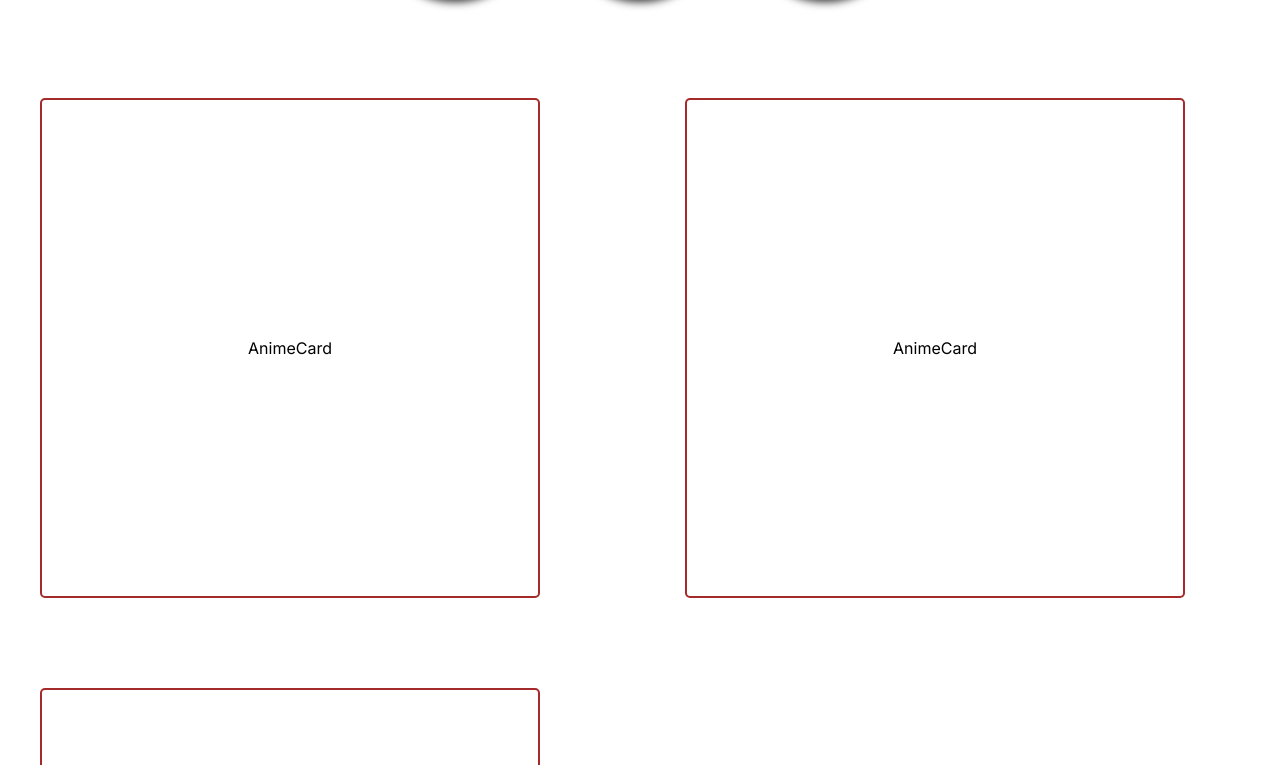
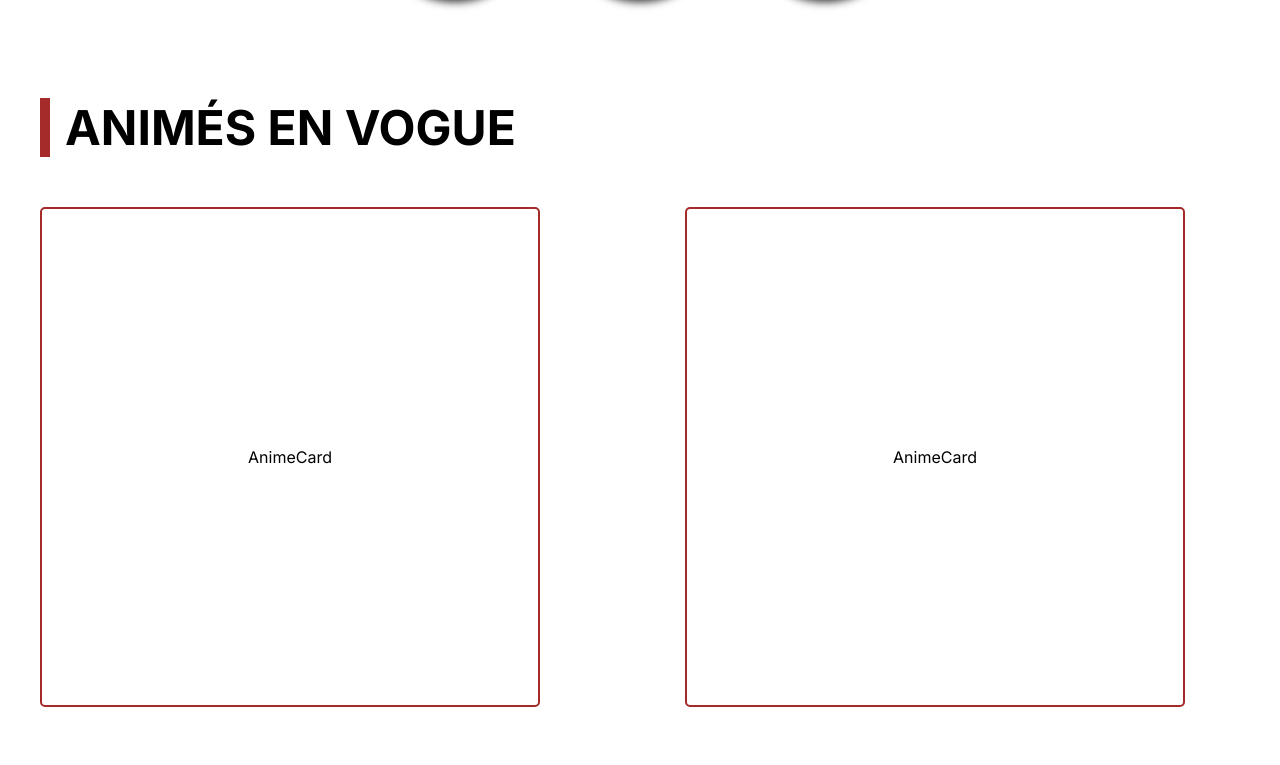
Before and after one commit to NanmegniNgassam/animes-land, a Next.js app: page / in a window 1280 px wide. Shown: the part 575-1340 px from the top of the page. Built offline with nearby package versions, Linux system fonts and the light colour scheme.

Commit message:
Dev: Preparing the section utility

```diff
--- a/src/app/page.module.css
+++ b/src/app/page.module.css
@@ -66,8 +66,21 @@
   transform: scale(1.15);
 }
 
+.section {
+  margin: 100px auto;
+}
+.section .title {
+  margin: 50px 0;
+  padding: 0 15px;
+  font-size: 3rem;
+  font-weight: bold;
+  text-transform: uppercase;
+  border-left-width: 10px;
+  border-left-style: solid;
+  border-left-color: brown ;
+}
+
 .animesContainer {
-  margin: 100px auto;
   display: grid;
   grid-auto-flow: row;
   justify-content: space-between;
--- a/src/app/page.tsx
+++ b/src/app/page.tsx
@@ -34,11 +34,15 @@ export default function Home() {
           <Image src={tokyoRevengers} alt="Couverture de l'animé Tokyo Revengers" quality={100}  className={styles.pillWrapper} placeholder="blur" />
         </div>
       </div>
-      <div className={styles.animesContainer}>
-        <AnimeCard />
-        <AnimeCard />
-        <AnimeCard />
+      <div className={styles.section}>
+        <h2 className={styles.title}>Animés en vogue</h2>
+        <div className={styles.animesContainer}>
+          <AnimeCard />
+          <AnimeCard />
+          <AnimeCard />
+        </div>
       </div>
+
     </main>
   )
 }
```
